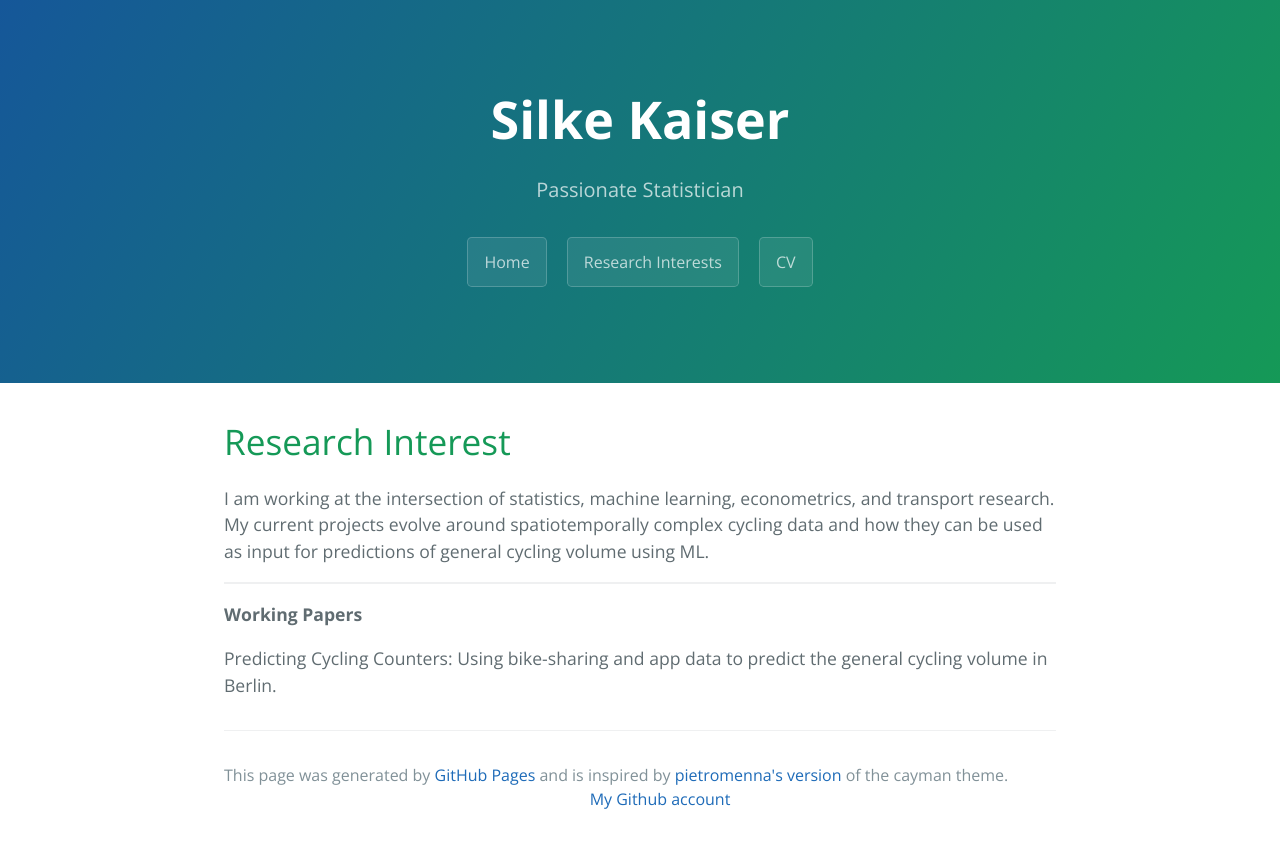
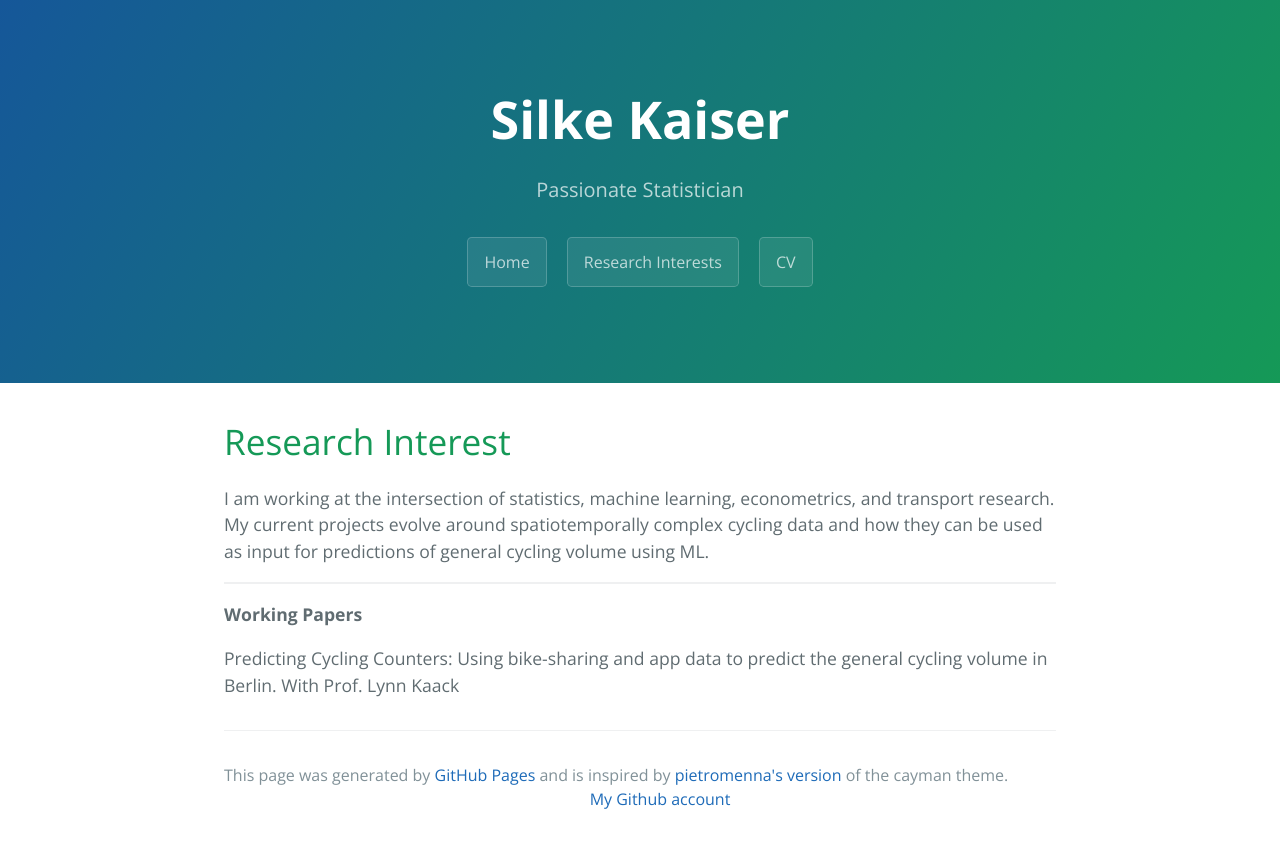
Before and after one commit to silkekaiser/silkekaiser.github.io, a Jekyll site: the page built from research.md, in a window 1280 px wide. Shown: the top 848 px of the page. Built offline with Jekyll 4.4.1, drawn with Linux system fonts in a browser that asks for light colours; our own code applies the rules of GitHub Pages for plain Markdown files.

Commit message:
Add_coauthorstowrokingpapers

```diff
--- a/research.md
+++ b/research.md
@@ -7,4 +7,4 @@ I am working at the intersection of statistics, machine learning, econometrics,
 -----------------------------------
 **Working Papers**
 
-Predicting Cycling Counters: Using bike-sharing and app data to predict the general cycling volume in Berlin.
+Predicting Cycling Counters: Using bike-sharing and app data to predict the general cycling volume in Berlin. With Prof. Lynn Kaack
```
